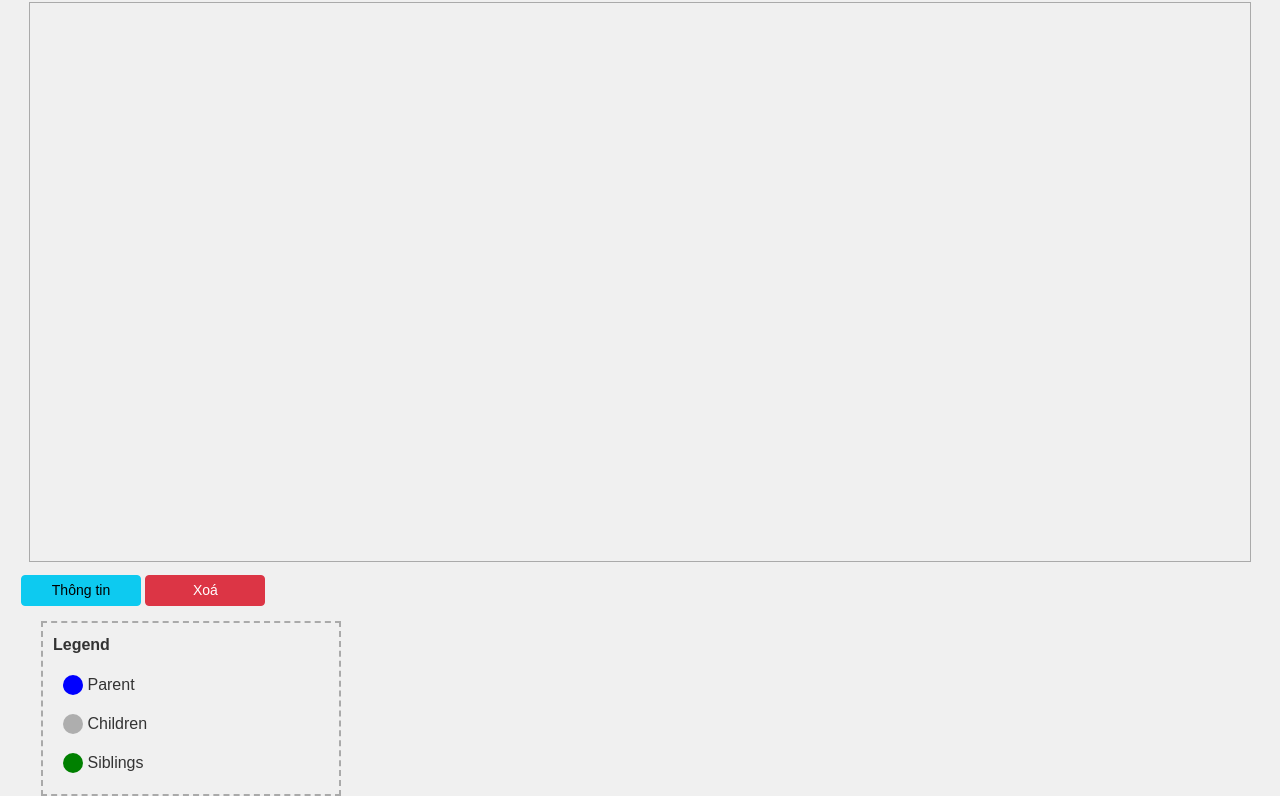
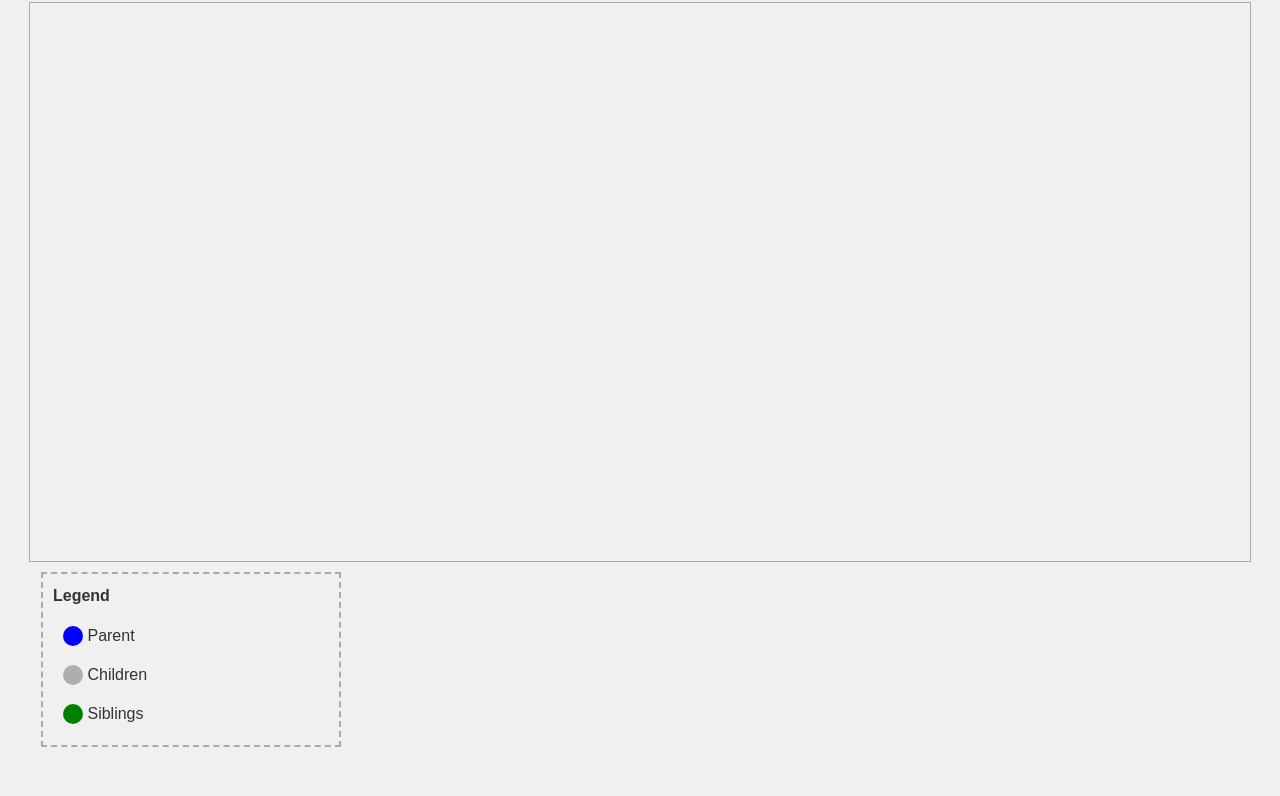
Before and after one commit to crazykenvn/family, a website: page index.html in a window 1280 px wide. Shown: the part 75-871 px from the top of the page. After the commit the page ends 822 px from the top, so only its background shows below. Drawn offline with nearby package versions, Linux system fonts and the light colour scheme; no server answers.

Commit message:
remove info, delete button index.html

```diff
--- a/index.html
+++ b/index.html
@@ -16,8 +16,8 @@
 
   <div id="chart-container"></div>
   <!-- <button data-bs-toggle="modal" data-bs-target="#addModal">Popup thêm</button> -->
-  <button class="btn btn-info btn-sm" data-bs-toggle="modal" data-bs-target="#editModal">Thông tin</button>
-  <button type="button" id="btn-delete-nodes" class="btn btn-danger btn-sm">Xoá</button>
+  <!-- <button class="btn btn-info btn-sm" data-bs-toggle="modal" data-bs-target="#editModal">Thông tin</button>
+  <button type="button" id="btn-delete-nodes" class="btn btn-danger btn-sm">Xoá</button> -->
   <!-- <div id="edit-panel"></div> -->
   <!-- <div id="family-tree"></div> -->
   <div id="chart-legend">
```
